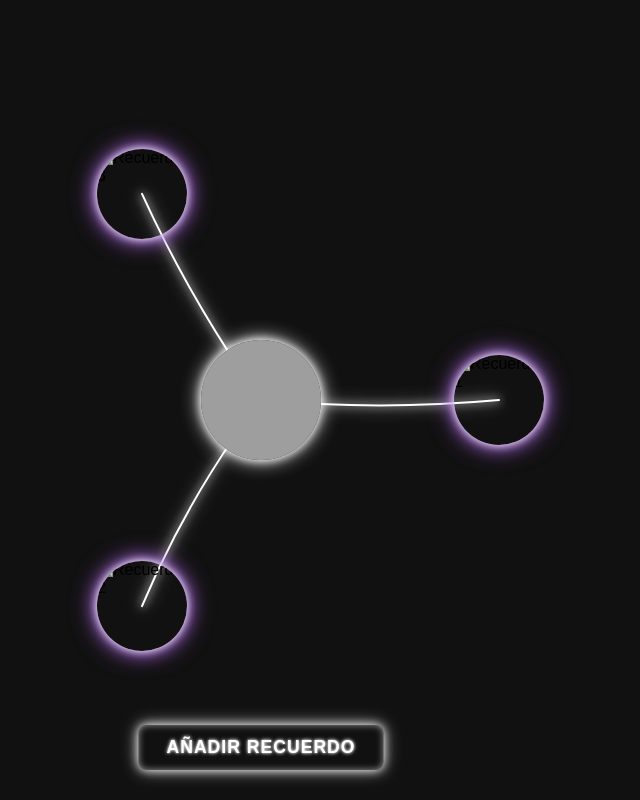
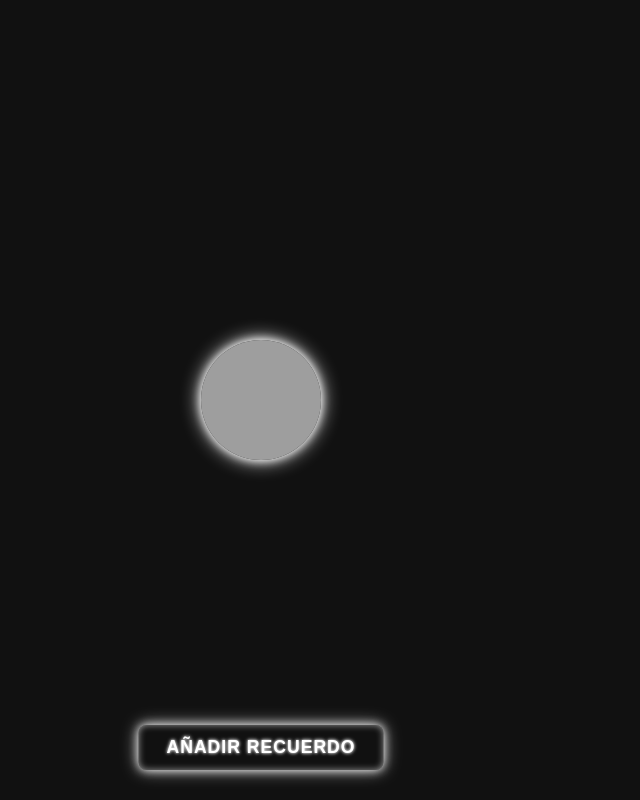
Before and after one commit to danedsant/Vinculador-de-Recuerdos, a plain HTML site: page index.html in a window 1280 px wide. Shown: the whole page, without its empty margins (379-1019 px from the left). Drawn offline with Linux system fonts and the light colour scheme; grey boxes are pictures that could not be loaded.

Commit message:
Removidos los 3 recuerdos principales por defecto, dejando solo el nodo central
   <div class="nodo-recuerdo" id="recuerdo1">
            <img src="C:\Users\Pc\Pictures\dan.jpg" alt="Recuerdo 1">
            <span class="tooltip">Recuerdo 1</span>
        </div>

        <div class="nodo-recuerdo" id="recuerdo2">
            <img src="C:\Users\Pc\Pictures\dan.jpg" alt="Recuerdo 2">
            <span class="tooltip">Recuerdo 2</span>
        </div>

        <div class="nodo-recuerdo" id="recuerdo3">
            <img src="C:\Users\Pc\Pictures\dan.jpg" alt="Recuerdo 3">
            <span class="tooltip">Recuerdo 3</span>
        </div>

```diff
--- a/index.html
+++ b/index.html
@@ -21,21 +21,6 @@
 
         <svg id="svg-lineas" width="100%" height="100%"></svg>
 
-        <div class="nodo-recuerdo" id="recuerdo1">
-            <img src="C:\Users\Pc\Pictures\dan.jpg" alt="Recuerdo 1">
-            <span class="tooltip">Recuerdo 1</span>
-        </div>
-
-        <div class="nodo-recuerdo" id="recuerdo2">
-            <img src="C:\Users\Pc\Pictures\dan.jpg" alt="Recuerdo 2">
-            <span class="tooltip">Recuerdo 2</span>
-        </div>
-
-        <div class="nodo-recuerdo" id="recuerdo3">
-            <img src="C:\Users\Pc\Pictures\dan.jpg" alt="Recuerdo 3">
-            <span class="tooltip">Recuerdo 3</span>
-        </div>
-
         </div>
     <script src="script.js"></script> </body>
 </html>
```
